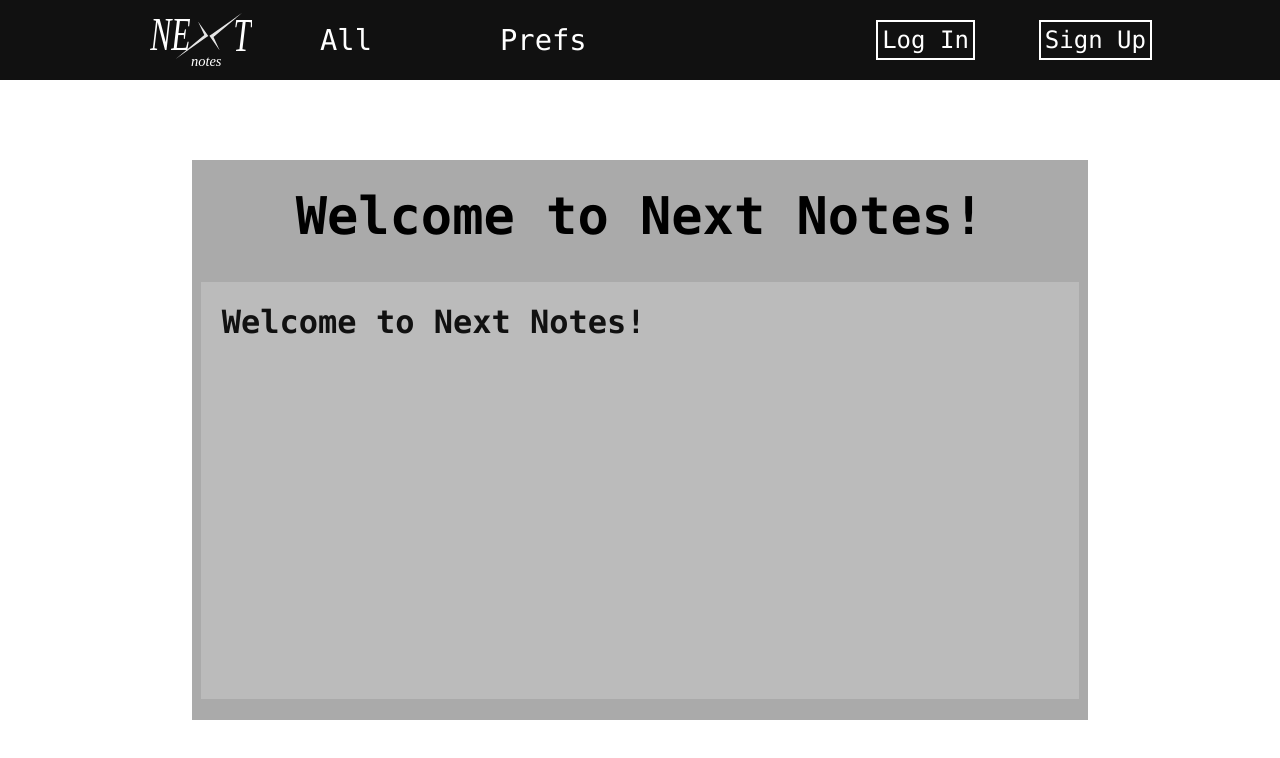
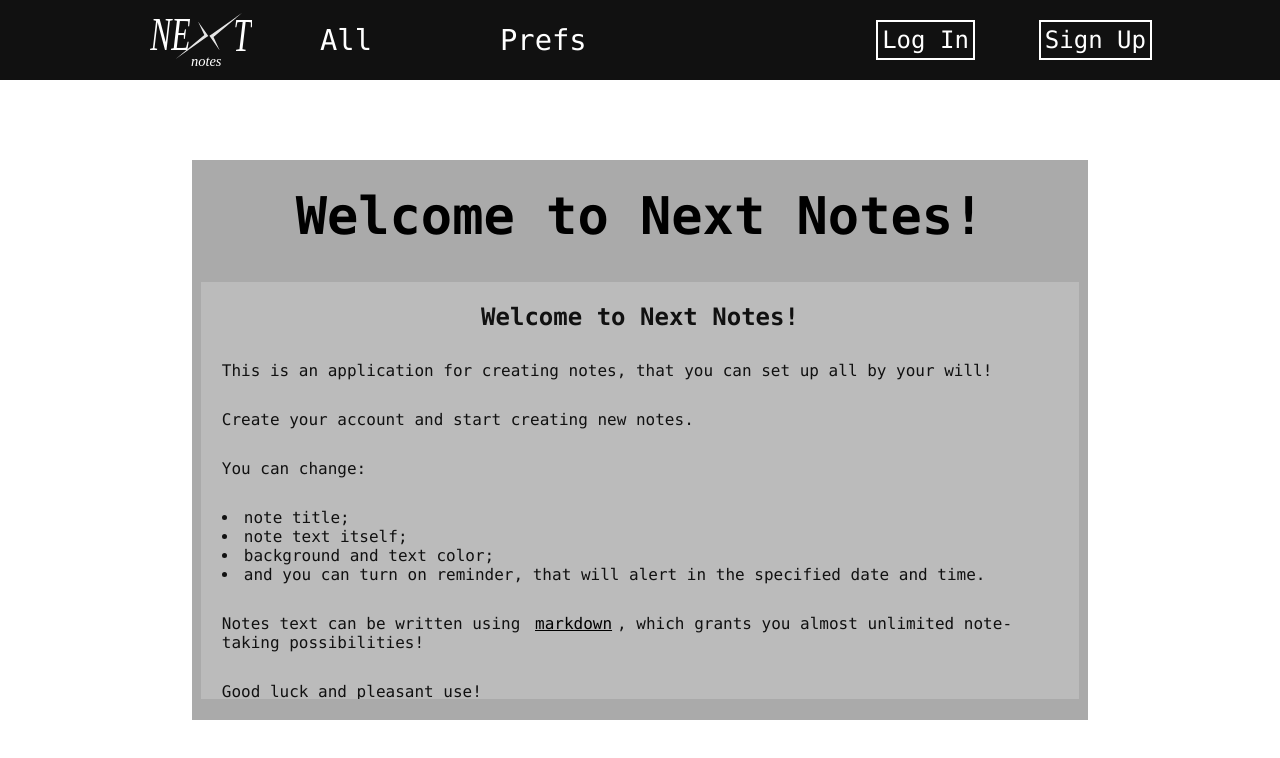
Before and after one commit to BlackPawsStudio/Next-notes, a Next.js app: page / in a window 1280 px wide. Shown: the top 758 px of the page. Built offline with nearby package versions, Linux system fonts and the light colour scheme.

Commit message:
created welcome text

```diff
--- a/components/pagesStyles/index.style.ts
+++ b/components/pagesStyles/index.style.ts
@@ -10,4 +10,23 @@ export const TextContainer = styled.div`
   padding: calc(1vw + 1vh);
   margin: 10px auto calc(1vw + 1vh);
   font-size: 2vh;
+  overflow: auto;
+  & > * {
+    margin-bottom: 30px;
+  }
+  & > h1,
+  > h2,
+  > h3,
+  > h4,
+  > h5,
+  > h6 {
+    text-align: center;
+  }
+  & > ul,
+  ol {
+    list-style-position: inside;
+  }
+  & > p > a {
+    color: white;
+  }
 `;
--- a/components/ui/note/note/note.style.ts
+++ b/components/ui/note/note/note.style.ts
@@ -111,11 +111,8 @@ export const TextContainer = styled.div<{ color }>`
   }
   & > p {
     & > img {
-      width: 100%;
+      max-width: 100%;
       transition: all 0.3s;
-      &:active {
-        width: 1000%;
-      }
     }
   }
   & > blockquote {
--- a/pages/index.tsx
+++ b/pages/index.tsx
@@ -13,9 +13,49 @@ const HomePage = () => {
   return (
     <Wrapper>
       <Container>
-        <Title>{lang === "en" ? "Welcome to Next Notes!" : "Приветствуем в Next notes!"}</Title>
+        <Title>
+          {lang === "en"
+            ? "Welcome to Next Notes!"
+            : "Приветствуем в Next notes!"}
+        </Title>
         <TextContainer>
-          <ReactMarkdown>{lang === "en" ? `# Welcome to Next Notes!` : `# Добро пожаловать в некст нотес`}</ReactMarkdown>
+          <ReactMarkdown>
+            {lang === "en"
+              ? `
+## Welcome to Next Notes!
+
+This is an application for creating notes, that you can set up all by your will!
+
+Create your account and start creating new notes.
+
+You can change:
+- note title;
+- note text itself;
+- background and text color;
+- and you can turn on reminder, that will alert in the specified date and time.
+
+Notes text can be written using [markdown](https://ru.wikipedia.org/wiki/Markdown), which grants you almost unlimited note-taking possibilities!
+
+Good luck and pleasant use!
+`
+              : `
+## Добро пожаловать в Next Notes!
+
+Это приложение для создания записок, которые можно настроить полностью по своему желанию!
+
+Создайте свой аккаунт, после чего вы сможете создавать новые записки.
+
+Вы можете изменить:
+- заголовок;
+- сам текст записки;
+- цвет фона и текста;
+- а также включить уведомление, которое сработает в установленный день и время.
+
+Текст записок можно писать, используя разметку [markdown](https://ru.wikipedia.org/wiki/Markdown), что позволяет получить почти безграничные возможности создания записок!
+
+Удачи и приятного пользования!
+`}
+          </ReactMarkdown>
         </TextContainer>
       </Container>
     </Wrapper>
```
